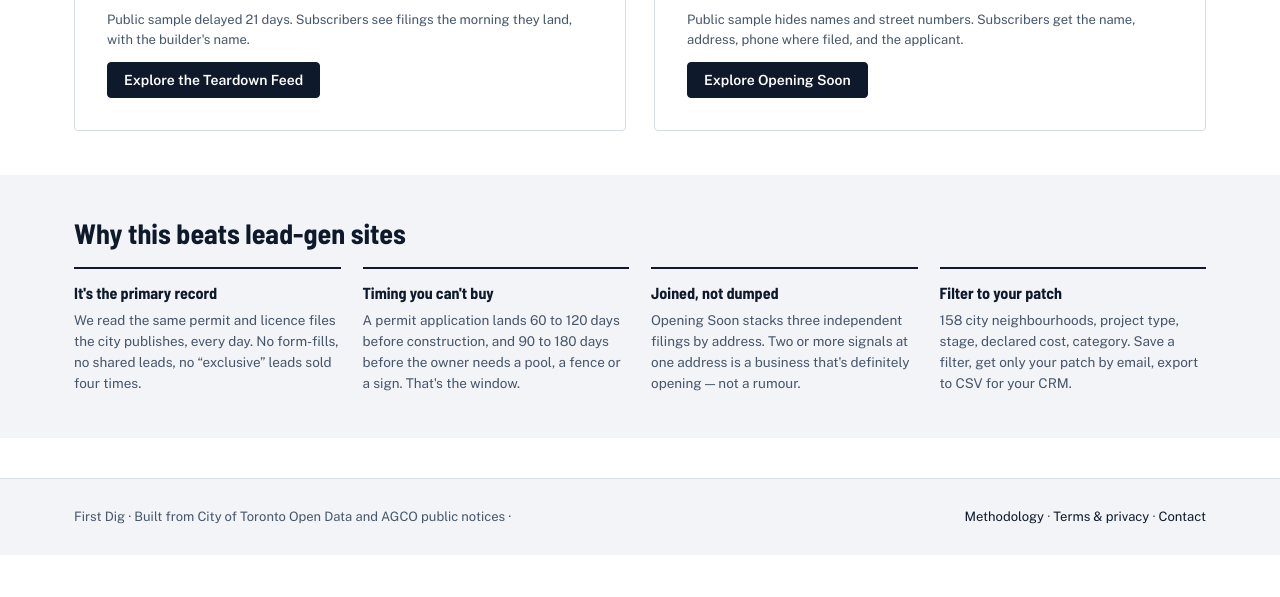
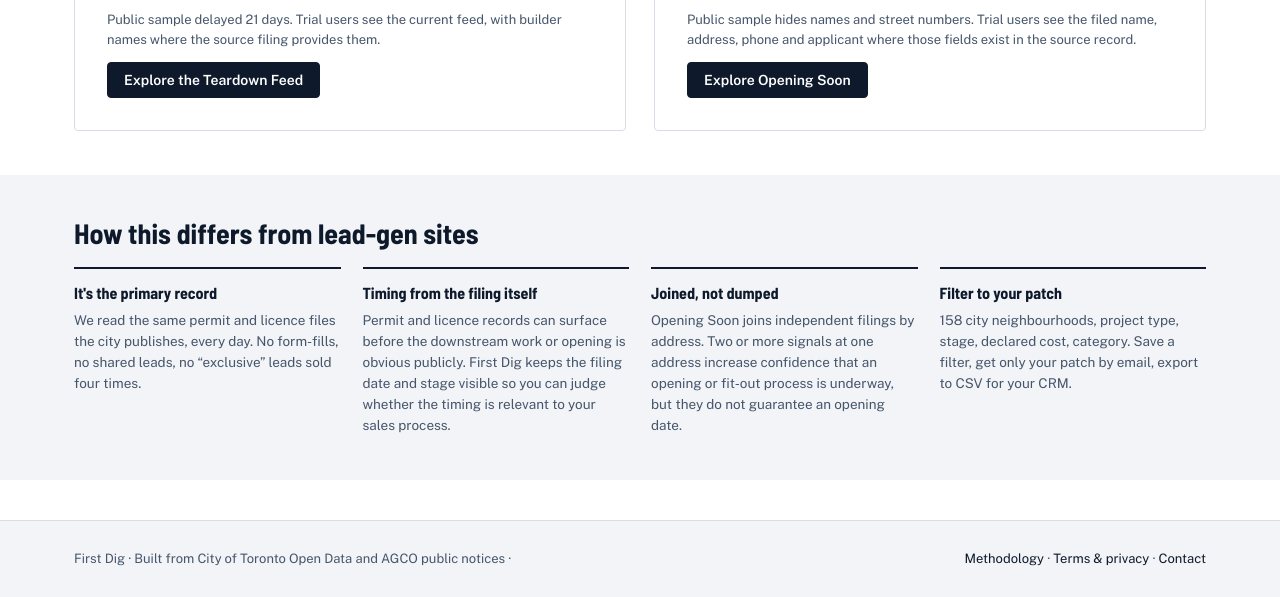
Before and after one commit to gamingyeetmaster-dev/firstdig, a FastAPI app: page / in a window 1280 px wide. Shown: the part 616-1213 px from the top of the page. Before the commit the page ends 1171 px from the top, so only its background shows below. Run offline with FastAPI, Linux system fonts and the light colour scheme; data that the repository does not hold is empty.

Commit message:
Tighten First Dig launch claims to source-backed language

```diff
--- a/app/web/templates/index.html
+++ b/app/web/templates/index.html
@@ -14,7 +14,7 @@
     </div>
 
     <h1 class="track-headline">{{ hero.headline.split(' · est.')[0] }}</h1>
-    <p class="track-lede">{{ hero.address }} &middot; {{ hero.neighbourhood }}. First Dig subscribers had this the same morning it was filed &mdash; builder's name included.</p>
+    <p class="track-lede">{{ hero.address }} &middot; {{ hero.neighbourhood }}. This filing entered the public record {{ hero.first_filed | nice_date }}. First Dig surfaces the filing and includes the builder's name when the source record provides one.</p>
 
     <div class="status-rail">
       {% for stage_key, stage_label in STAGE_LABELS.items() %}
@@ -66,7 +66,7 @@
         <td><span class="stage-cell"><span class="stage-glyph {{ 'done' if p.stage == 'completed' else 'current' }}"></span><span class="lbl muted">{{ p.stage_label }}</span></span></td>
       </tr>{% endfor %}</tbody>
     </table></div></div>
-    <p class="small muted" style="margin-top:10px">Public sample delayed {{ FREE_DELAY_DAYS }} days. Subscribers see filings the morning they land, with the builder's name.</p>
+    <p class="small muted" style="margin-top:10px">Public sample delayed {{ FREE_DELAY_DAYS }} days. Trial users see the current feed, with builder names where the source filing provides them.</p>
     <a class="btn primary" href="/teardown">Explore the Teardown Feed</a>
   </article>
 
@@ -82,18 +82,18 @@
         <td><span class="pill op">{{ o.signal_count }}</span> {{ o.signal_types | join(' + ') }}</td>
       </tr>{% endfor %}</tbody>
     </table></div></div>
-    <p class="small muted" style="margin-top:10px">Public sample hides names and street numbers. Subscribers get the name, address, phone where filed, and the applicant.</p>
+    <p class="small muted" style="margin-top:10px">Public sample hides names and street numbers. Trial users see the filed name, address, phone and applicant where those fields exist in the source record.</p>
     <a class="btn primary" href="/openings">Explore Opening Soon</a>
   </article>
 
 </div></section>
 
 <section class="alt"><div class="wrap">
-  <div class="sec-h"><h2>Why this beats lead-gen sites</h2></div>
+  <div class="sec-h"><h2>How this differs from lead-gen sites</h2></div>
   <div class="differentiators">
     <div class="differentiator"><b>It's the primary record</b><p>We read the same permit and licence files the city publishes, every day. No form-fills, no shared leads, no &ldquo;exclusive&rdquo; leads sold four times.</p></div>
-    <div class="differentiator"><b>Timing you can't buy</b><p>A permit application lands 60 to 120 days before construction, and 90 to 180 days before the owner needs a pool, a fence or a sign. That's the window.</p></div>
-    <div class="differentiator"><b>Joined, not dumped</b><p>Opening Soon stacks three independent filings by address. Two or more signals at one address is a business that's definitely opening &mdash; not a rumour.</p></div>
+    <div class="differentiator"><b>Timing from the filing itself</b><p>Permit and licence records can surface before the downstream work or opening is obvious publicly. First Dig keeps the filing date and stage visible so you can judge whether the timing is relevant to your sales process.</p></div>
+    <div class="differentiator"><b>Joined, not dumped</b><p>Opening Soon joins independent filings by address. Two or more signals at one address increase confidence that an opening or fit-out process is underway, but they do not guarantee an opening date.</p></div>
     <div class="differentiator"><b>Filter to your patch</b><p>158 city neighbourhoods, project type, stage, declared cost, category. Save a filter, get only your patch by email, export to CSV for your CRM.</p></div>
   </div>
 </div></section>
```
